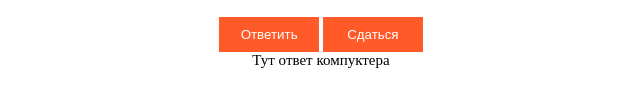
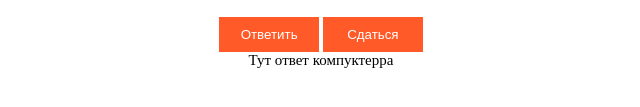
Before and after one commit to Vishenka3/task3, a plain HTML site: page index.html in a window 1280 px wide. Shown: the part 201-308 px from the top of the page, 319-959 px from the left. Drawn offline with nearby package versions, Linux system fonts and the light colour scheme.

Commit message:
show me da page

```diff
--- a/index.html
+++ b/index.html
@@ -23,7 +23,7 @@
                 <input type="reset" id="reset" value="Сдаться" >
             </div>
         </div>
-        <div id="answerPlace">Тут ответ компуктера</div>
+        <div id="answerPlace">Тут ответ компуктерра</div>
 
 
         <div id="country"></div>
```
